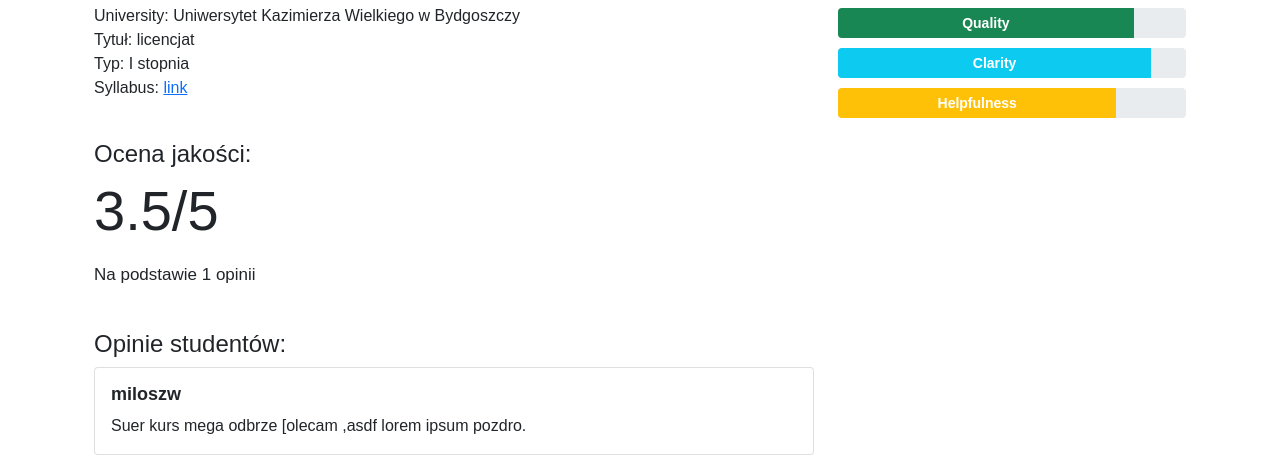
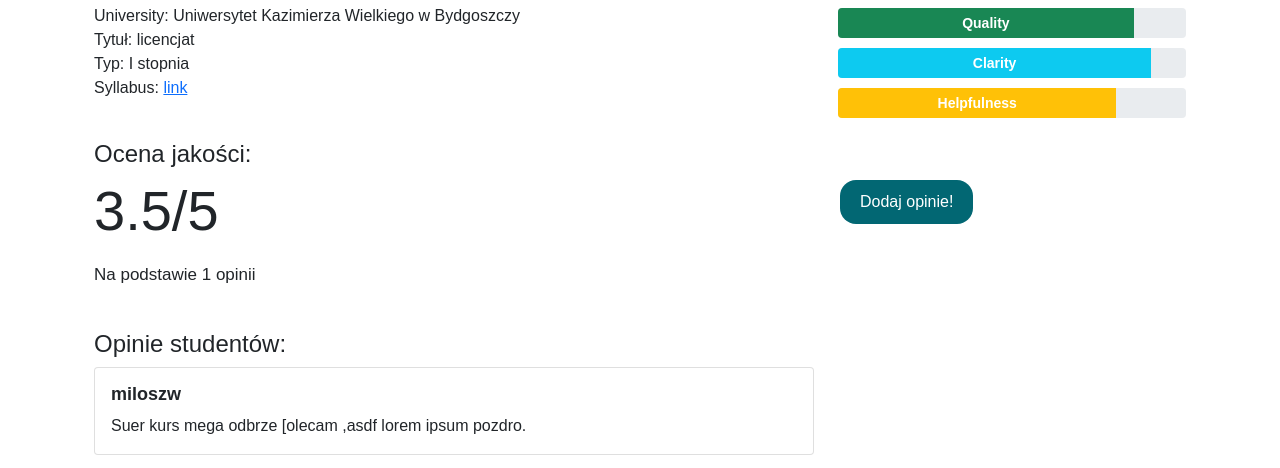
Before and after one commit to miloszwielgus/university-review-system, a Flask app: page /university/course/1 in a window 1280 px wide. Shown: the part 171-639 px from the top of the page. Run offline with Flask 3, Linux system fonts and the light colour scheme; some libraries are stand-ins or nearby versions.

Commit message:
Views changes 2

```diff
--- a/website/auth.py
+++ b/website/auth.py
@@ -82,3 +82,8 @@ def home():
 @auth.route('/compare-courses')
 def compare_courses():
     return render_template("compare-courses.html", user=current_user)
+
+
+@auth.route('/add-opinion')
+def add_opinion():
+    return render_template("addopinion.html", user=current_user)
--- a/website/templates/course.html
+++ b/website/templates/course.html
@@ -64,6 +64,18 @@
       font-size: 17px;
       line-height: 30px;
     }
+    .button {
+        background-color: #026773;
+    border: none;
+  color: #ffffff;
+  padding: 10px 20px;
+  text-align: center;
+  text-decoration: none;
+  display: inline-block;
+  margin: 4px 2px;
+  cursor: pointer;
+  border-radius: 16px;
+}
 
   </style>
 </head>
@@ -107,6 +119,14 @@
             <div class="progress-bar bg-warning" role="progressbar" style="width: 80%;" aria-valuenow="80" aria-valuemin="0" aria-valuemax="100">Helpfulness</div>
           </div>
         </div>
+          <div class="right-text">
+                <a  href="/add-opinion">
+                <br /><br />
+                <button class="button">
+                Dodaj opinie!
+                </button>
+                </a>
+            </div>
       </div>
     </div>
   </div>
```
Also changed, not shown: website/templates/about.html (+5 -2 lines), website/templates/addopinion.html (added, +7 -0 lines).
